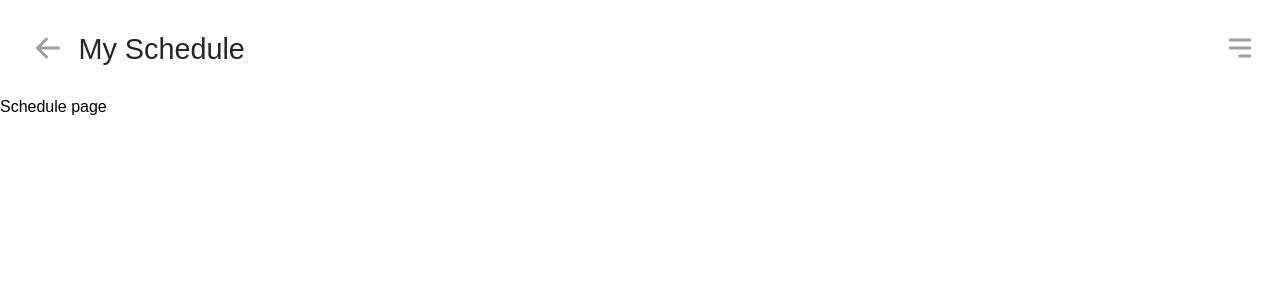
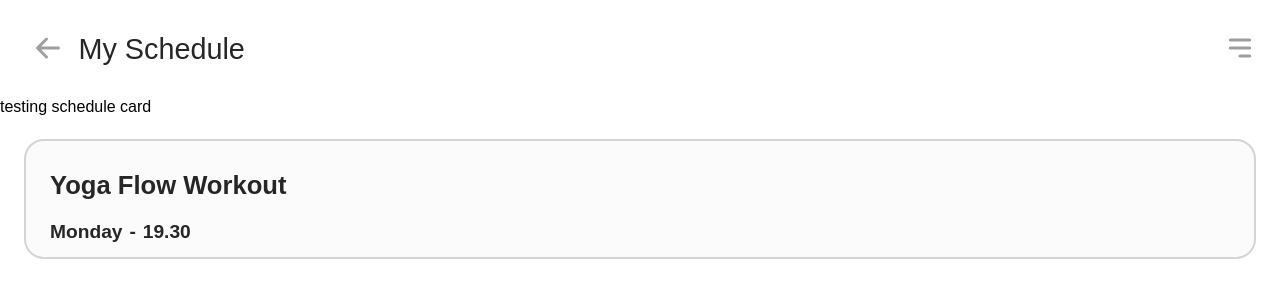
Before and after one commit to CecileAnna/Terminsproeve, a React (Create React App) app: page /schedule in a window 1280 px wide. Shown: the top 300 px of the page. Built offline with nearby package versions, Linux system fonts and the light colour scheme; a web font is replaced by a local one.

Commit message:
work on schedule

```diff
--- a/src/Components/Menu.js
+++ b/src/Components/Menu.js
@@ -5,7 +5,11 @@ import { useLogin, useLoginUpdate } from "../contexts/LoginContext";
 import { useMenuUpdate  } from "../contexts/MenuContext";
 
 const Menu = () => {
-  const login = useLogin();
+  const login = useLogin().login;
+  // const userAuthData = useLogin().userAuthData;
+  // console.log(login);
+  // console.log(userAuthData);
+
   const updateLogin = useLoginUpdate();
 
   const menuUpdate = useMenuUpdate();
--- /dev/null
+++ b/src/Components/ScheduleCard.js
@@ -0,0 +1,21 @@
+import Heading4 from "../subcomponents/texts/Heading4";
+import Heading5 from "../subcomponents/texts/Heading5";
+import WrapperCenterContent from "../components/WrapperCenterContent";
+
+
+const ScheduleCard = (props) => {
+
+
+  return (
+    <>
+      <WrapperCenterContent>
+        <div className="schedule--card">
+          <Heading4 text={props.textTitle} styles="schedule--title" />
+          <Heading5 text={props.textTime} />
+        </div>
+      </WrapperCenterContent>
+    </>
+  );
+};
+
+export default ScheduleCard;
--- /dev/null
+++ b/src/Styles/components/_schedule-card.scss
@@ -0,0 +1,15 @@
+.schedule--card {
+  display: flex;
+  flex-flow: column nowrap;
+  border-radius: 20px;
+  background-color: $light-grey;
+  border: solid 0.15rem $medium-grey;
+  width: 100%;
+  justify-content: space-between;
+  padding: 2rem 1rem 1rem 1.5rem;
+  height: 15vh;
+}
+
+.schedule--title {
+    font-weight: $font-weight-semi-bold;
+}
--- a/src/Styles/index.scss
+++ b/src/Styles/index.scss
@@ -15,6 +15,7 @@
 @import "./components/page-header";
 @import "./components/classes-cards";
 @import "./components/trainer-card";
+@import "./components/schedule-card";
 
 // routes (welcome, classes, login etc)
 @import "./routes/welcome";
--- a/src/contexts/LoginContext.js
+++ b/src/contexts/LoginContext.js
@@ -6,20 +6,38 @@ const LoginUpdateContext = createContext();
 export function useLogin() {
   return useContext(LoginContext);
 }
+
 export function useLoginUpdate() {
   return useContext(LoginUpdateContext);
 }
 
 export function LoginProvider({ children }) {
   const [login, setLogin] = useState(undefined);
+  const [userAuthData, setUserAuthData] = useState({
+    token: "",
+    userId: ""
+  });
 
   const toggleLogin = (data) => {
     let token = data.token;
     token ? setLogin(true) : setLogin(false);
+    {
+      token &&
+        setUserAuthData((prevData) => {
+          return {
+            ...prevData,
+            token: data.token,
+            userId: data.userId
+          };
+        });
+
+    }
   };
 
+  console.log(userAuthData);
+
   return (
-    <LoginContext.Provider value={login}>
+    <LoginContext.Provider value={{login, userAuthData}}>
       <LoginUpdateContext.Provider value={toggleLogin}>
         {children}
       </LoginUpdateContext.Provider>
--- a/src/css/index.css
+++ b/src/css/index.css
@@ -383,6 +383,22 @@ Link {
   margin: 1.5rem 0 0 0;
 }
 
+.schedule--card {
+  display: flex;
+  flex-flow: column nowrap;
+  border-radius: 20px;
+  background-color: #fbfbfb;
+  border: solid 0.15rem #d4d4d4;
+  width: 100%;
+  justify-content: space-between;
+  padding: 2rem 1rem 1rem 1.5rem;
+  height: 15vh;
+}
+
+.schedule--title {
+  font-weight: 600;
+}
+
 .background-imgs {
   background: url(../../public/images/welcome-background.jpg) left top no-repeat, url(../../public/images/welcome-center.jpg) left bottom no-repeat;
   height: 100vh;
--- a/src/routes/Schedule.js
+++ b/src/routes/Schedule.js
@@ -1,10 +1,44 @@
 import PageHeader from "../components/PageHeader";
+import ScheduleCard from "../components/ScheduleCard";
+import { useLogin } from "../contexts/LoginContext";
+import { useState, useEffect } from "react";
 
 const Schedule = () => {
+  const userAuthData = useLogin().userAuthData;
+  const token = userAuthData.token;
+  const userId = userAuthData.userId;
+  // console.log(userId && userId);
+  // console.log(token && token);
+
+  const [scheduleData, setScheduleData] = useState();
+
+  useEffect(() => {
+    if (userId) {
+      fetch(`http://localhost:4000/api/v1/users/${userId}`, {
+        method: "GET",
+        headers: {
+          Authorization: `Bearer ${token}`,
+        },
+      })
+        .then((response) => {
+            if(response.ok) {
+              return response.json()
+            } else {
+              throw new Error("unauthorized")
+            }})
+        .then((data) => {
+          setScheduleData(data);
+          console.log(scheduleData);
+        })
+        .catch((err) => console.error(err));
+    }
+  }, []);
+
   return (
     <>
       <PageHeader text="My Schedule" />
-      <h1>Schedule page</h1>
+      <h1>testing schedule card</h1>
+      <ScheduleCard textTitle="Yoga Flow Workout" textTime={`Monday - 19.30`} />
     </>
   );
 };
```
Also changed, not shown: 1 other file (tests, documents, lock files or other folders).
